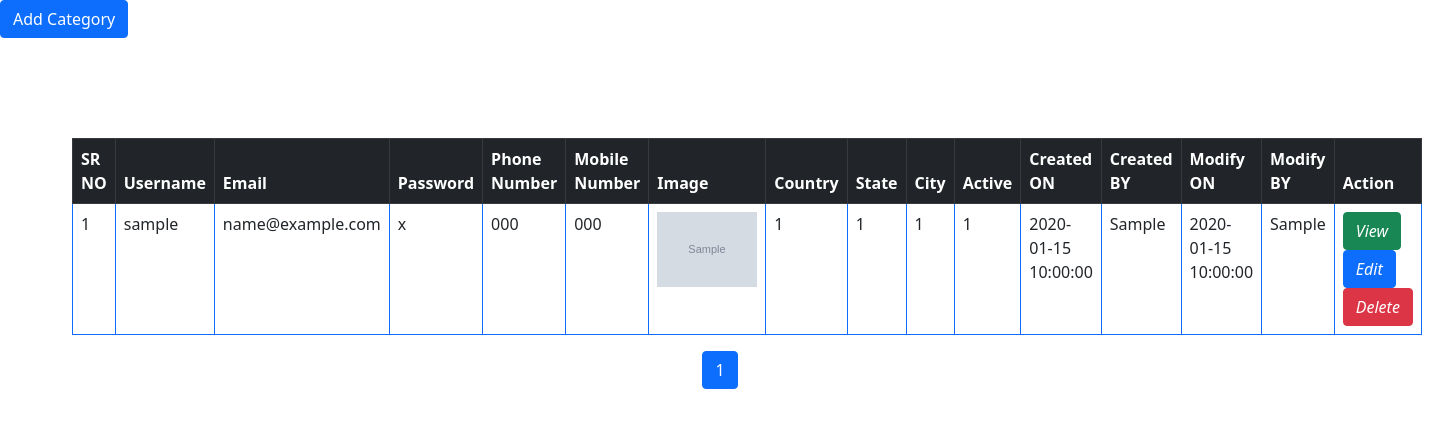
After one commit to DabhiNayansinh/ecommerce, a PHP site: page /users-listing.php in a window 1440 px wide. The commit adds this page. Shown: the top 428 px of the page. Run offline with PHP 8.4, Linux system fonts and the light colour scheme; the visitor is signed in with stand-in values (Sample User, id 1); tables that the repository leaves empty or names only in its code hold one stand-in row (values such as "Sample post"); grey boxes marked "Sample" are stand-in pictures.

Commit message:
added pagination

```diff
--- /dev/null
+++ b/users-listing.php
@@ -0,0 +1,122 @@
+<!doctype html>
+<html lang="en">
+<head>
+    <meta charset="utf-8">
+    <meta name="viewport" content="width=device-width, initial-scale=1">
+    <link href="https://cdn.jsdelivr.net/npm/bootstrap@5.0.2/dist/css/bootstrap.min.css" rel="stylesheet" integrity="sha384-EVSTQN3/azprG1Anm3QDgpJLIm9Nao0Yz1ztcQTwFspd3yD65VohhpuuCOmLASjC" crossorigin="anonymous">
+    <title>Categories Listing</title>
+    <style>
+        /* Center the table */
+        .table-container {
+        margin : 100px 0px 0px 0px;
+        }
+    </style>
+</head>
+<body>
+	<a href="categories-add.html" class="btn btn-primary">Add Category</a>
+    <div class="container">
+        <div class="table-container">
+            <table class="table table-hover table-bordered border-primary border">
+                <thead class="table-dark">
+                    <tr>
+                        <th>SR NO</th>
+                        <th>Username</th>
+                        <th>Email</th>
+                        <th>Password</th>
+                        <th>Phone Number</th>
+                        <th>Mobile Number</th>
+                        <th>Image</th>
+                        <th>Country</th>
+                        <th>State</th>
+                        <th>City</th>
+                        <th>Active</th>
+                        <th>Created ON</th>
+                        <th>Created BY</th>
+                        <th>Modify ON</th>
+                        <th>Modify BY</th>
+                        <th>Action</th>
+                    </tr>
+                </thead>
+
+                <tbody>
+                    <?php
+                    include('connection.php');
+                    if(!isset($_SESSION['loggedin']) || $_SESSION['loggedin'] !== true){
+                        header('location: login-form.php');
+                        exit;
+                    }
+                    $count = 1;
+                    $page = isset($_GET['page']) ? $_GET['page'] : 1;
+                    $recordsPerPage = 3;
+                    $offset = ($page - 1) * $recordsPerPage;
+
+                    $query = mysqli_query($conn, "SELECT id, username,email,password,phone_number,mobile_number,image,country_id,state_id,city_id, is_active, created_on, created_by, modify_on, modify_by FROM users WHERE is_active = 1 ORDER BY id DESC LIMIT $offset, $recordsPerPage");
+                    $total_records = mysqli_num_rows(mysqli_query($conn, "SELECT * FROM users WHERE is_active = 1"));
+
+                    if (mysqli_num_rows($query) > 0) {
+                        while ($row = mysqli_fetch_array($query)) {
+                    ?>
+                    <tr>
+                        <td><?php echo $count; ?></td>
+                        <td><?php echo $row['username']; ?></td>
+                        <td><?php echo $row['email']; ?></td>
+                        <td><?php echo $row['password']; ?></td>
+                        <td><?php echo $row['phone_number']; ?></td>
+                        <td><?php echo $row['mobile_number']; ?></td>
+                        <td><?php echo '<img src="./uploads/'.$row['image'] . '" alt="Image" style="width:100px;height:auto;"/>'; ?></td>
+                        <td><?php echo $row['country_id']; ?></td>
+                        <td><?php echo $row['state_id']; ?></td>
+                        <td><?php echo $row['city_id']; ?></td>
+                        <td><?php echo $row['is_active']; ?></td>
+                        <td><?php echo $row['created_on']; ?></td>
+                        <td><?php echo $row['created_by']; ?></td>
+                        <td><?php echo $row['modify_on']; ?></td>
+                        <td><?php echo $row['modify_by']; ?></td>
+                        <td>
+                            <a href="categories-view.php?viewId=<?php echo htmlentities($row['id']); ?>"><i class="btn btn-success">View</i></a>
+                            <a href="categories-edit.php?editId=<?php echo htmlentities($row['id']); ?>"><i class="btn btn-primary">Edit</i></a>
+                            <a href="categories-delete.php?delId=<?php echo htmlentities($row['id']); ?>" onclick="return confirm('Do you really want to Delete ?');"><i class="btn btn-danger">Delete</i></a>
+                        </td>
+                    </tr>
+                    <?php
+                        $count++;
+                        }
+                    } else { ?>
+                    <tr>
+                        <th style="text-align:center; color:red;" colspan="8">No Record Found</th>
+                    </tr>
+                    <?php } ?>
+                </tbody>
+            </table>
+        </div>
+
+        <!-- Pagination -->
+        <nav aria-label="Page navigation">
+            <ul class="pagination justify-content-center">
+                <?php
+                $total_pages = ceil($total_records / $recordsPerPage);
+
+                // Previous button
+                if ($page > 1) {
+                    echo "<li class='page-item'><a class='page-link' href='?page=" . ($page - 1) . "' aria-label='Previous'><span aria-hidden='true'>&laquo;</span></a></li>";
+                }
+
+                // Page numbers
+                for ($i = 1; $i <= $total_pages; $i++) {
+                    echo "<li class='page-item " . ($page == $i ? 'active' : '') . "'><a class='page-link' href='?page=" . $i . "'>" . $i . "</a></li>";
+                }
+
+                // Next button
+                if ($page < $total_pages) {
+                    echo "<li class='page-item'><a class='page-link' href='?page=" . ($page + 1) . "' aria-label='Next'><span aria-hidden='true'>&raquo;</span></a></li>";
+                }
+                ?>
+            </ul>
+        </nav>
+
+        <script src="https://cdn.jsdelivr.net/npm/bootstrap@5.0.2/dist/js/bootstrap.bundle.min.js" integrity="sha384-MrcW6ZMFYlzcLA8Nl+NtUVF0sA7MsXsP1UyJoMp4YLEuNSfAP+JcXn/tWtIaxVXM" crossorigin="anonymous"></script>
+        <script src="https://cdn.jsdelivr.net/npm/@popperjs/core@2.9.2/dist/umd/popper.min.js" integrity="sha384-IQsoLXl5PILFhosVNubq5LC7Qb9DXgDA9i+tQ8Zj3iwWAwPtgFTxbJ8NT4GN1R8p" crossorigin="anonymous"></script>
+        <script src="https://cdn.jsdelivr.net/npm/bootstrap@5.0.2/dist/js/bootstrap.min.js" integrity="sha384-cVKIPhGWiC2Al4u+LWgxfKTRIcfu0JTxR+EQDz/bgldoEyl4H0zUF0QKbrJ0EcQF" crossorigin="anonymous"></script>
+    </div>
+</body>
+</html>
```
Also changed, not shown: categories-listing.php (+11 -5 lines).
